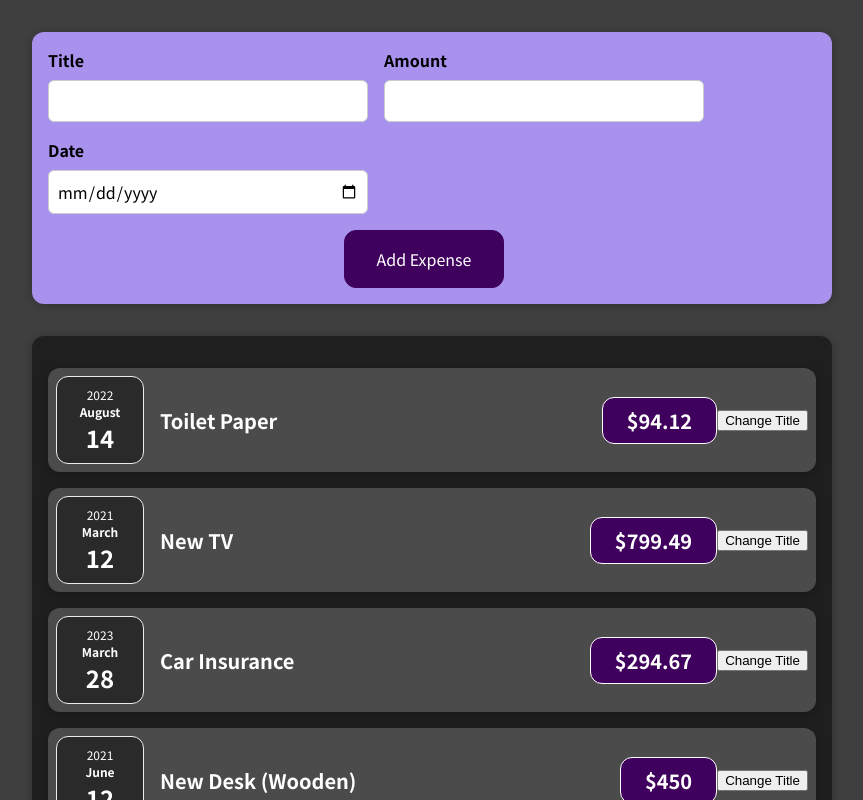
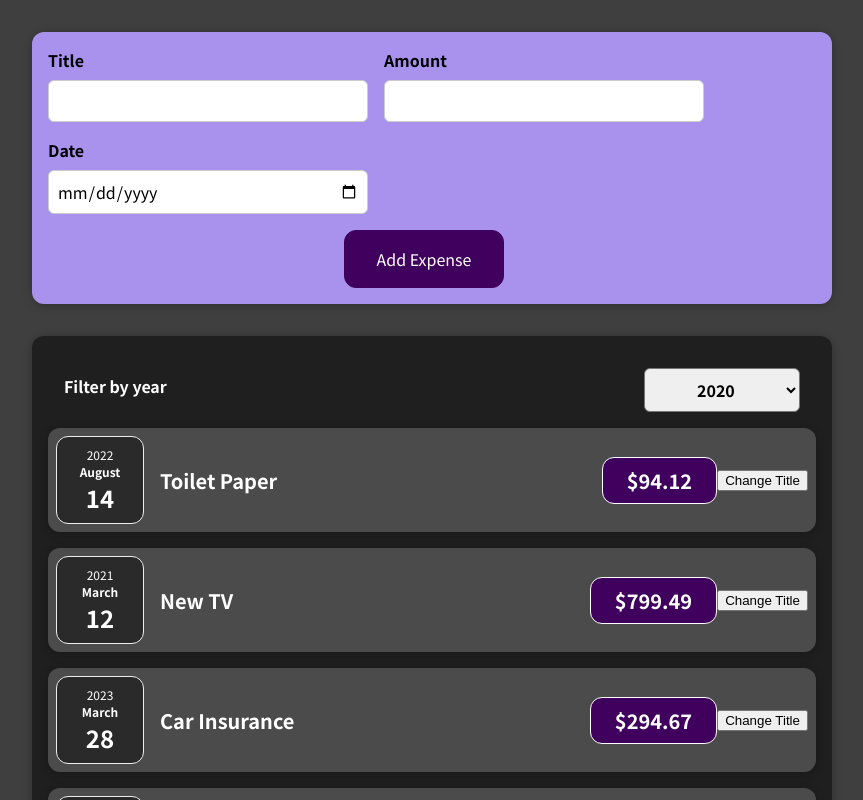
Before and after one commit to kangdy25/Into-the-React, a React (Create React App) app in the folder First_Project/: page / in a window 1280 px wide. Shown: the top 800 px of the page, without its empty margins (208-1071 px from the left). Built offline with nearby package versions, Linux system fonts and the light colour scheme.

Commit message:
Make Filter

```diff
--- a/First_Project/src/components/Expenses/ExpenseList.jsx
+++ b/First_Project/src/components/Expenses/ExpenseList.jsx
@@ -1,10 +1,22 @@
+import React, {useState} from "react";
+
 import ExpenseItem from "./ExpenseItem"
 import './ExpenseList.css'
 import Card from "../UI/Card";
+import ExpensesFilter from "./ExpensesFilter";
 
 function ExpenseList(props) {
+    const [filteredYear, setFilteredYear] = useState('2020');
+
+    const filterChangeHandler = selectedYear => {
+        setFilteredYear(selectedYear);
+    }
+
+
     return (
+        <div>
             <Card className="expenses">
+            <ExpensesFilter selected={filteredYear} onChangeFilter={filterChangeHandler}/>
                 <ExpenseItem
                     title={props.items[0].title}
                     amount={props.items[0].amount}
@@ -26,6 +38,7 @@
                     date={props.items[3].date}
                     ></ExpenseItem>
             </Card>
+        </div>
     )
 }
 
--- /dev/null
+++ b/First_Project/src/components/Expenses/ExpensesFilter.css
@@ -0,0 +1,24 @@
+.expenses-filter {
+    color: white;
+    padding: 0 1rem;
+}
+
+.expenses-filter__control {
+    display: flex;
+    width: 100%;
+    align-items: center;
+    justify-content: space-between;
+    margin: 1rem 0;
+}
+
+.expenses-filter label {
+    font-weight: bold;
+    margin-bottom: 0.5rem;
+}
+
+.expenses-filter select {
+    font: inherit;
+    padding: 0.5rem 3rem;
+    font-weight: bold;
+    border-radius: 6px;
+}
--- /dev/null
+++ b/First_Project/src/components/Expenses/ExpensesFilter.jsx
@@ -0,0 +1,26 @@
+import React from 'react';
+import './ExpensesFilter.css';
+
+const ExpensesFilter = (props) => {
+
+    const filterHandler = (event) => {
+        props.onChangeFilter(event.target.value);
+    };
+
+
+    return (
+        <div className='expenses-filter'>
+            <div className='expenses-filter__control'>
+                <label>Filter by year</label>
+                <select value={props.selected} onChange={filterHandler}>
+                    <option value='2022'>2022</option>
+                    <option value='2021'>2021</option>
+                    <option value='2020'>2020</option>
+                    <option value='2019'>2019</option>
+                </select>
+            </div>
+        </div>
+    );
+};
+
+export default ExpensesFilter;
```
Lines whose indentation alone changed are shown as unchanged.
